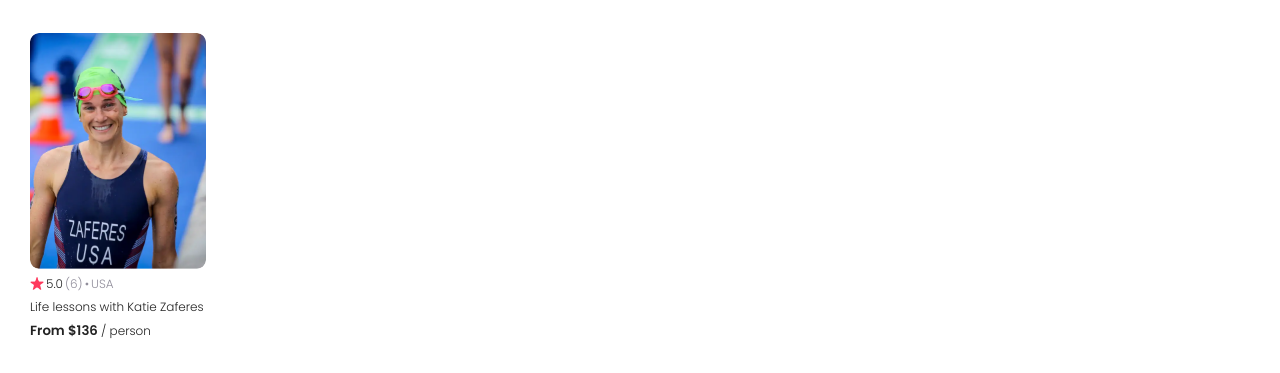
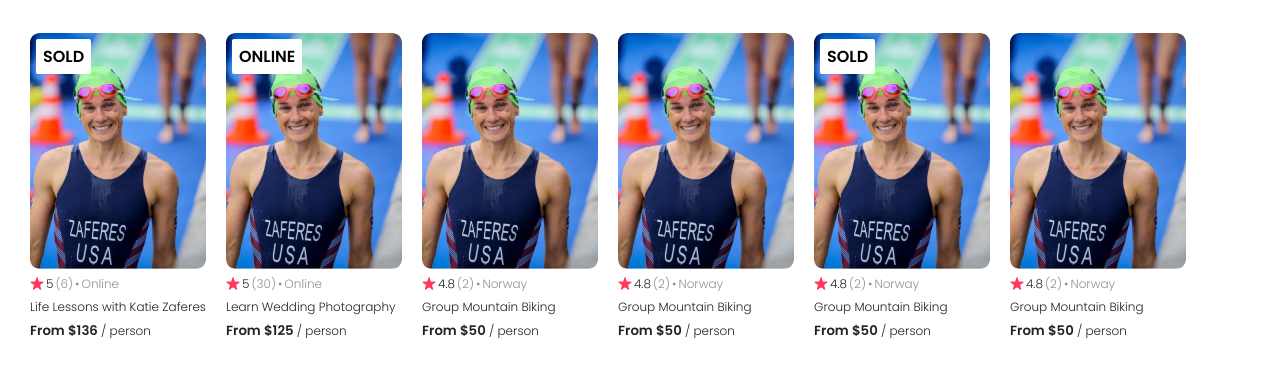
Before and after one commit to SadimaMaharjan/airbnb-clone, a React app: page / in a window 1280 px wide. Shown: the part 427-800 px from the top of the page. Built offline with nearby package versions, Linux system fonts and the light colour scheme.

Commit message:
Added data

```diff
--- a/App.js
+++ b/App.js
@@ -2,20 +2,29 @@ import React from "react";
 import Navbar from "./components/Navbar";
 import Hero from "./components/Hero";
 import Card from "./components/Card";
-import Katie from "./public/Katie.png";
+import cardData from "./components/data";
+
 export default function App() {
+  const cardElements = cardData.map((data) => {
+    return (
+      <Card
+        // img={data.coverImg}
+        id={data.id}
+        data={data}
+        // rating={data.stats.rating}
+        // review={data.stats.reviewCount}
+        // location={data.location}
+        // title={data.title}
+        // price={data.price}
+        // openSpots={data.openSpots}
+      />
+    );
+  });
   return (
     <div className="wrapper">
       <Navbar />
       <Hero />
-      <Card
-        img={Katie}
-        rating="5.0"
-        review={6}
-        country="USA"
-        description="Life lessons with Katie Zaferes"
-        price={136}
-      />
+      <div className="card-wrapper">{cardElements}</div>
     </div>
   );
 }
--- a/components/Card.js
+++ b/components/Card.js
@@ -1,25 +1,30 @@
 import React from "react";
+import star from "../images/Star-icon.png";
+import Katie from "../images/Katie.png";
+export default function Card(props) {
+  let badgeText;
+  if (props.data.openSpots === 0) {
+    badgeText = "SOLD";
+  } else if (props.data.location === "Online") {
+    badgeText = "ONLINE";
+  }
+  //console.log(props);
+  return (
+    <div className="card">
+      {badgeText && <div className="cardBadge">{badgeText}</div>}
 
-import star from "../public/images/Star-icon.png";
-
-export default function Card(props) {
-  console.log(props);
-  return (
-    <div className="card-wrapper">
-      <div className="card">
-        <img src={props.img} className="card-photo" />
-        <div className="review">
-          <img src={star} className="star-icon" />
-          <span className="rating">{props.rating}</span>
-          <span className="noReviews">({props.review})</span>
-          <span className="dot">&bull;</span>
-          <span className="country">{props.country}</span>
-        </div>
-        <h4 className="description">{props.description}</h4>
-        <h5 className="price">
-          From ${props.price} <span className="per-person">/ person</span>
-        </h5>
+      <img src={Katie} className="card-photo" />
+      <div className="review">
+        <img src={star} className="star-icon" />
+        <span className="rating">{props.data.stats.rating}</span>
+        <span className="noReviews">({props.data.stats.reviewCount})</span>
+        <span className="dot">&bull;</span>
+        <span className="location">{props.data.location}</span>
       </div>
+      <h4 className="title">{props.data.title}</h4>
+      <h5 className="price">
+        From ${props.data.price} <span className="per-person">/ person</span>
+      </h5>
     </div>
   );
 }
--- a/components/Hero.js
+++ b/components/Hero.js
@@ -1,5 +1,5 @@
 import React from "react";
-import photo from "../public/images/photo-grid.png";
+import photo from "../images/photo-grid.png";
 
 export default function Hero() {
   return (
--- /dev/null
+++ b/components/data.js
@@ -0,0 +1,82 @@
+import React from "react";
+//import Katie from "./images/Katie.png";
+export default [
+  {
+    id: 1,
+    title: "Life Lessons with Katie Zaferes",
+    description:
+      'I will share with you what I call "Positively Impactful Moments of Disappointment." Throughout my career, many of my highest moments only came after setbacks and losses. But learning from those difficult moments is what gave me the ability to rise above them and reach my goals.',
+    price: 136,
+    stats: {
+      rating: 5.0,
+      reviewCount: 6,
+    },
+    location: "Online",
+    openSpots: 0,
+  },
+  {
+    id: 2,
+    title: "Learn Wedding Photography",
+    description:
+      "Interested in becoming a wedding photographer? For beginner and experienced photographers alike, join us in learning techniques required to leave the happy couple with memories that'll last a lifetime.",
+    price: 125,
+    stats: {
+      rating: 5.0,
+      reviewCount: 30,
+    },
+    location: "Online",
+    openSpots: 27,
+  },
+  {
+    id: 3,
+    title: "Group Mountain Biking",
+    description:
+      "Experience the beautiful Norwegian landscape and meet new friends all while conquering rugged terrain on your mountain bike. (Bike provided!)",
+    price: 50,
+    stats: {
+      rating: 4.8,
+      reviewCount: 2,
+    },
+    location: "Norway",
+    openSpots: 3,
+  },
+  {
+    id: 4,
+    title: "Group Mountain Biking",
+    description:
+      "Experience the beautiful Norwegian landscape and meet new friends all while conquering rugged terrain on your mountain bike. (Bike provided!)",
+    price: 50,
+    stats: {
+      rating: 4.8,
+      reviewCount: 2,
+    },
+    location: "Norway",
+    openSpots: 3,
+  },
+  {
+    id: 5,
+    title: "Group Mountain Biking",
+    description:
+      "Experience the beautiful Norwegian landscape and meet new friends all while conquering rugged terrain on your mountain bike. (Bike provided!)",
+    price: 50,
+    stats: {
+      rating: 4.8,
+      reviewCount: 2,
+    },
+    location: "Norway",
+    openSpots: 0,
+  },
+  {
+    id: 6,
+    title: "Group Mountain Biking",
+    description:
+      "Experience the beautiful Norwegian landscape and meet new friends all while conquering rugged terrain on your mountain bike. (Bike provided!)",
+    price: 50,
+    stats: {
+      rating: 4.8,
+      reviewCount: 2,
+    },
+    location: "Norway",
+    openSpots: 3,
+  },
+];
--- a/index.css
+++ b/index.css
@@ -42,17 +42,22 @@ body {
 .card-wrapper {
   padding: 0 30px 30px;
   display: flex;
-  flex-direction: row;
+  flex-wrap: nowrap;
+  gap: 20px;
+  overflow-x: auto;
 }
 
 .card {
   width: 176px;
   display: flex;
   flex-direction: column;
+  flex: 0 0 auto;
+  position: relative;
 }
 
 .card-photo {
   border-radius: 9px;
+  width: 100%;
 }
 
 .review {
@@ -69,10 +74,10 @@ body {
 }
 
 .noReviews,
-.country,
+.location,
 .rating,
 .dot,
-.description,
+.title,
 .per-person {
   font-weight: 300;
   font-size: 12px;
@@ -85,7 +90,7 @@ body {
 } */
 
 .noReviews,
-.country,
+.location,
 .dot {
   color: #918e9b;
 }
@@ -94,7 +99,7 @@ body {
   color: #222222;
 }
 
-.description {
+.title {
   color: #222222;
   margin: 5px 0;
 }
@@ -104,3 +109,13 @@ body {
   color: #222222;
   margin: 0;
 }
+
+.cardBadge {
+  position: absolute;
+  top: 6px;
+  left: 6px;
+  background-color: white;
+  padding: 5px 7px;
+  border-radius: 2px;
+  font-weight: bold;
+}
```
Also changed, not shown: images/Katie.png (renamed from public/Katie.png), images/Star-icon.png (renamed from public/images/Star-icon.png), images/airbnb.png (renamed from public/images/airbnb.png), images/photo-grid.png (renamed from public/images/photo-grid.png), public/favicon.ico (deleted), public/logo192.png (deleted), public/logo512.png (deleted).
